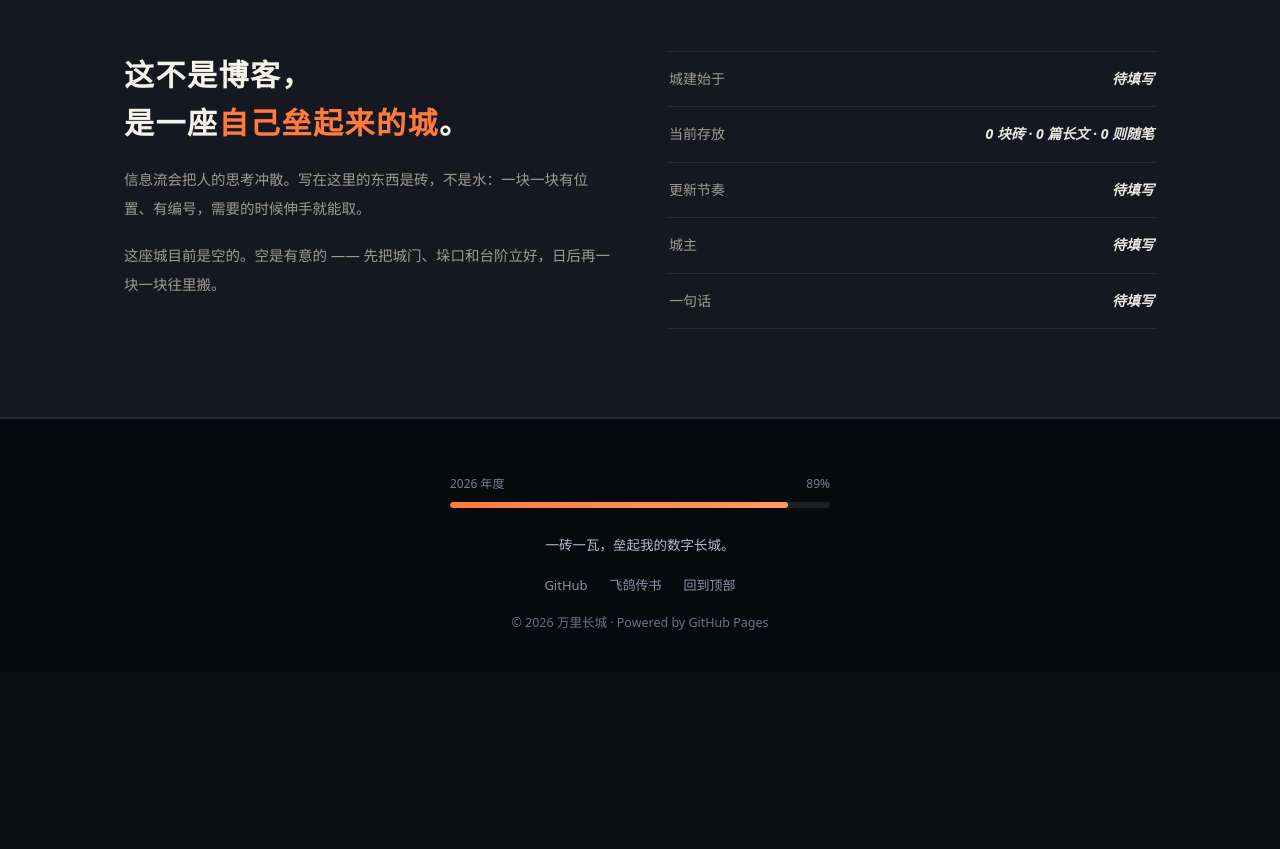
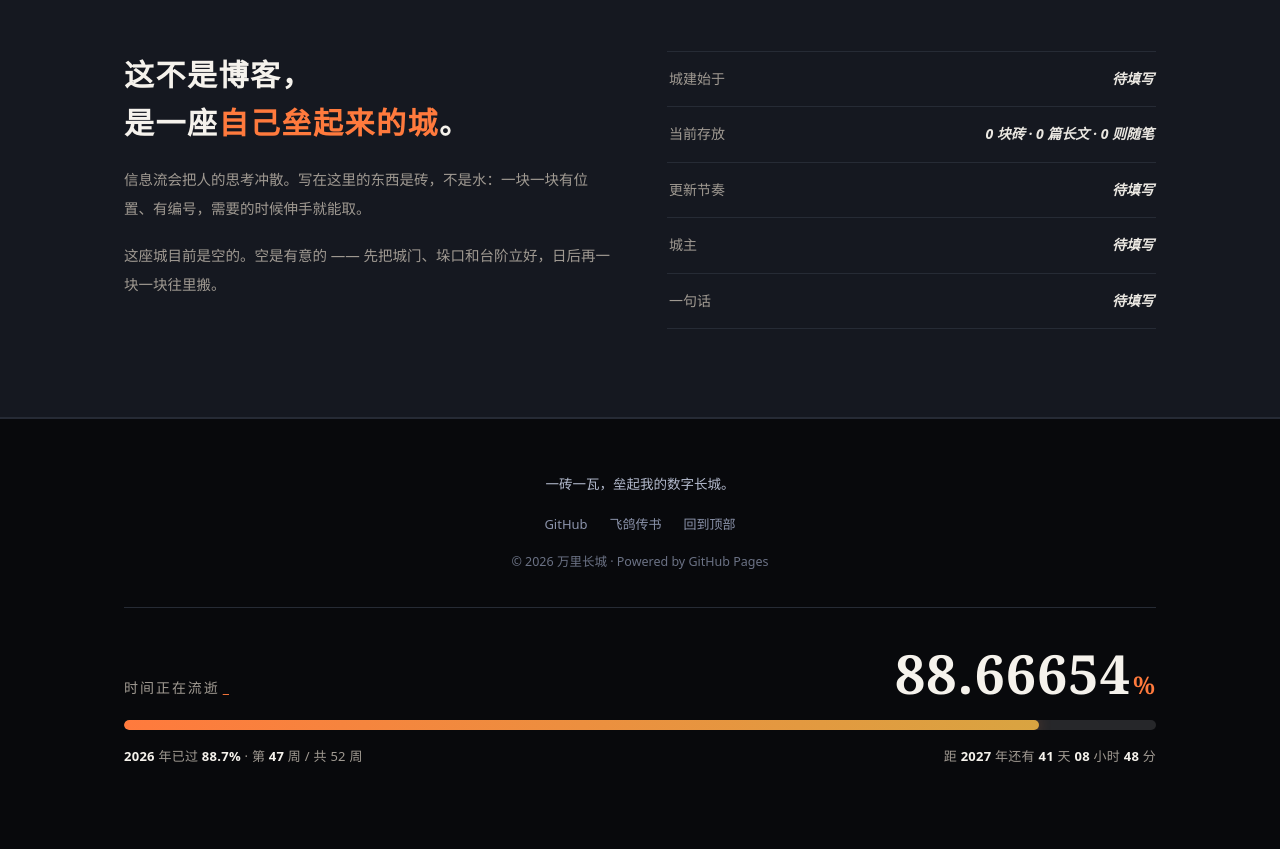
Before and after one commit to cwl88/cwl88.github.io, a plain HTML site: page index.html in a window 1280 px wide. Shown: the part 1648-2497 px from the top of the page. Before the commit the page ends 2320 px from the top, so only its background shows below. Drawn offline with Linux system fonts and the light colour scheme.

Commit message:
首页新增年度时间进度条组件（每秒实时刷新）

```diff
--- a/assets/site.js
+++ b/assets/site.js
@@ -68,3 +68,48 @@
     items.forEach(function (el) { el.classList.add('in'); });
   }
 })();
+
+/* ==========================================================
+   年度时间进度（首页）  ·  每秒刷新，精确到秒
+   ========================================================== */
+(function () {
+  var pctEl = document.getElementById('ypPct');
+  if (!pctEl) return;
+  var fill  = document.getElementById('ypFill');
+  var left  = document.getElementById('ypLeft');
+  var right = document.getElementById('ypRight');
+
+  function pad(n) { return n < 10 ? '0' + n : '' + n; }
+
+  function tick() {
+    var now   = new Date();
+    var y     = now.getFullYear();
+    var start = new Date(y, 0, 1);
+    var end   = new Date(y + 1, 0, 1);
+    var gone  = now - start;
+    var total = end - start;
+    var pct   = gone / total * 100;
+
+    /* 大字百分比：5 位小数，肉眼可见地每几秒跳动一次 */
+    pctEl.innerHTML = pct.toFixed(5) + '<span class="u">%</span>';
+
+    /* 左下：已过百分比 + 周数 */
+    var week = Math.min(52, Math.floor(gone / (7 * 86400000)) + 1);
+    left.innerHTML = '<b>' + y + '</b> 年已过 <b>' + pct.toFixed(1) +
+      '%</b> · 第 <b>' + week + '</b> 周 / 共 52 周';
+
+    /* 右下：距明年倒计时 */
+    var rest  = end - now;
+    var d = Math.floor(rest / 86400000);
+    var h = Math.floor(rest % 86400000 / 3600000);
+    var m = Math.floor(rest % 3600000 / 60000);
+    right.innerHTML = '距 <b>' + (y + 1) + '</b> 年还有 <b>' + d +
+      '</b> 天 <b>' + pad(h) + '</b> 小时 <b>' + pad(m) + '</b> 分';
+
+    /* 进度条 */
+    if (fill) fill.style.width = Math.min(100, pct).toFixed(4) + '%';
+  }
+
+  tick();
+  setInterval(tick, 1000);
+})();
--- a/assets/style.css
+++ b/assets/style.css
@@ -38,6 +38,7 @@
   --shadow-nav:0 2px 22px rgba(0,0,0,.45);
   --night:#08090c;
   --night-2:#101219;
+  --ytrack:rgba(255,255,255,.12);
   --radius:14px;
   --maxw:1080px;
   --serif:"Songti SC","STSong","SimSun",Georgia,"Times New Roman",serif;
@@ -72,6 +73,7 @@ html[data-theme="minimal"]{
   --shadow-nav:0 2px 20px rgba(27,26,23,.05);
   --night:#12141a;
   --night-2:#1a1d26;
+  --ytrack:#e3ddd2;
   color-scheme:light;
 }
 
@@ -102,6 +104,7 @@ html[data-theme="classic"]{
   --shadow-nav:0 2px 20px rgba(30,45,38,.07);
   --night:#101418;
   --night-2:#181f24;
+  --ytrack:#d7ddd6;
   color-scheme:light;
 }
 
@@ -423,3 +426,46 @@ footer .links a:hover{color:#fff}
 /* 入场动画（仅 JS 可用时启用，保证无 JS 也能看到内容） */
 .js .reveal{opacity:0;transform:translateY(18px);transition:opacity .7s ease,transform .7s ease}
 .js .reveal.in{opacity:1;transform:none}
+
+/* ===================== 年度时间进度（首页） ===================== */
+.ytime-sec{padding:34px 0 78px}
+.ytime{border-top:1px solid var(--line);padding-top:38px}
+.ytime-top{
+  display:flex;justify-content:space-between;align-items:flex-end;
+  gap:16px;margin-bottom:20px;flex-wrap:wrap;
+}
+.ytime-label{
+  font-size:14px;color:var(--ink-soft);letter-spacing:.14em;
+  display:inline-flex;align-items:baseline;
+}
+.ytime-label i{
+  font-style:normal;color:var(--brick);margin-left:3px;
+  animation:yp-blink 1.1s steps(1) infinite;
+}
+@keyframes yp-blink{50%{opacity:0}}
+.ytime-pct{
+  font-family:var(--serif);font-weight:700;line-height:1;
+  font-size:clamp(34px,5vw,54px);color:var(--heading);
+  letter-spacing:.02em;font-variant-numeric:tabular-nums;
+}
+.ytime-pct .u{font-size:.45em;color:var(--brick);margin-left:2px}
+.ytime-bar{
+  height:10px;border-radius:99px;overflow:hidden;
+  background:var(--ytrack);
+}
+.ytime-bar i{
+  display:block;height:100%;width:0;border-radius:99px;
+  background:linear-gradient(90deg,var(--brick) 0%,#d9a441 100%);
+  box-shadow:0 0 14px rgba(255,122,61,.30);
+  transition:width .8s cubic-bezier(.3,.7,.3,1);
+}
+.ytime-bottom{
+  display:flex;justify-content:space-between;gap:8px 20px;flex-wrap:wrap;
+  margin-top:15px;font-size:13px;color:var(--ink-soft);
+  font-variant-numeric:tabular-nums;letter-spacing:.02em;
+}
+.ytime-bottom b{color:var(--heading);font-weight:600}
+@media(max-width:560px){
+  .ytime-sec{padding:26px 0 60px}
+  .ytime-bottom{flex-direction:column;gap:6px}
+}
--- a/index.html
+++ b/index.html
@@ -115,10 +115,6 @@
 
 <footer>
   <div class="wrap">
-    <div class="progress-wrap">
-      <div class="progress-label"><span id="yearLabel"></span><span id="yearPercent">0%</span></div>
-      <div class="progress-bar"><i id="yearProgress"></i></div>
-    </div>
     <div class="foot-line">一砖一瓦，垒起我的数字长城。</div>
     <div class="links">
       <a href="https://github.com/cwl88" target="_blank" rel="noopener">GitHub</a>
@@ -127,6 +123,25 @@
     </div>
     <div class="copyright">© 2026 万里长城 · Powered by GitHub Pages</div>
   </div>
+<!-- 年度时间进度 -->
+<section class="ytime-sec" id="ytime">
+  <div class="wrap">
+    <div class="ytime">
+      <div class="ytime-top">
+        <span class="ytime-label">时间正在流逝<i>_</i></span>
+        <span class="ytime-pct" id="ypPct">--.-----%</span>
+      </div>
+      <div class="ytime-bar" role="progressbar" aria-label="今年时间进度">
+        <i id="ypFill"></i>
+      </div>
+      <div class="ytime-bottom">
+        <span id="ypLeft"> calculating…</span>
+        <span id="ypRight"></span>
+      </div>
+    </div>
+  </div>
+</section>
+
 </footer>
 
 <button id="toTop" aria-label="回到顶部">↑</button>
```
